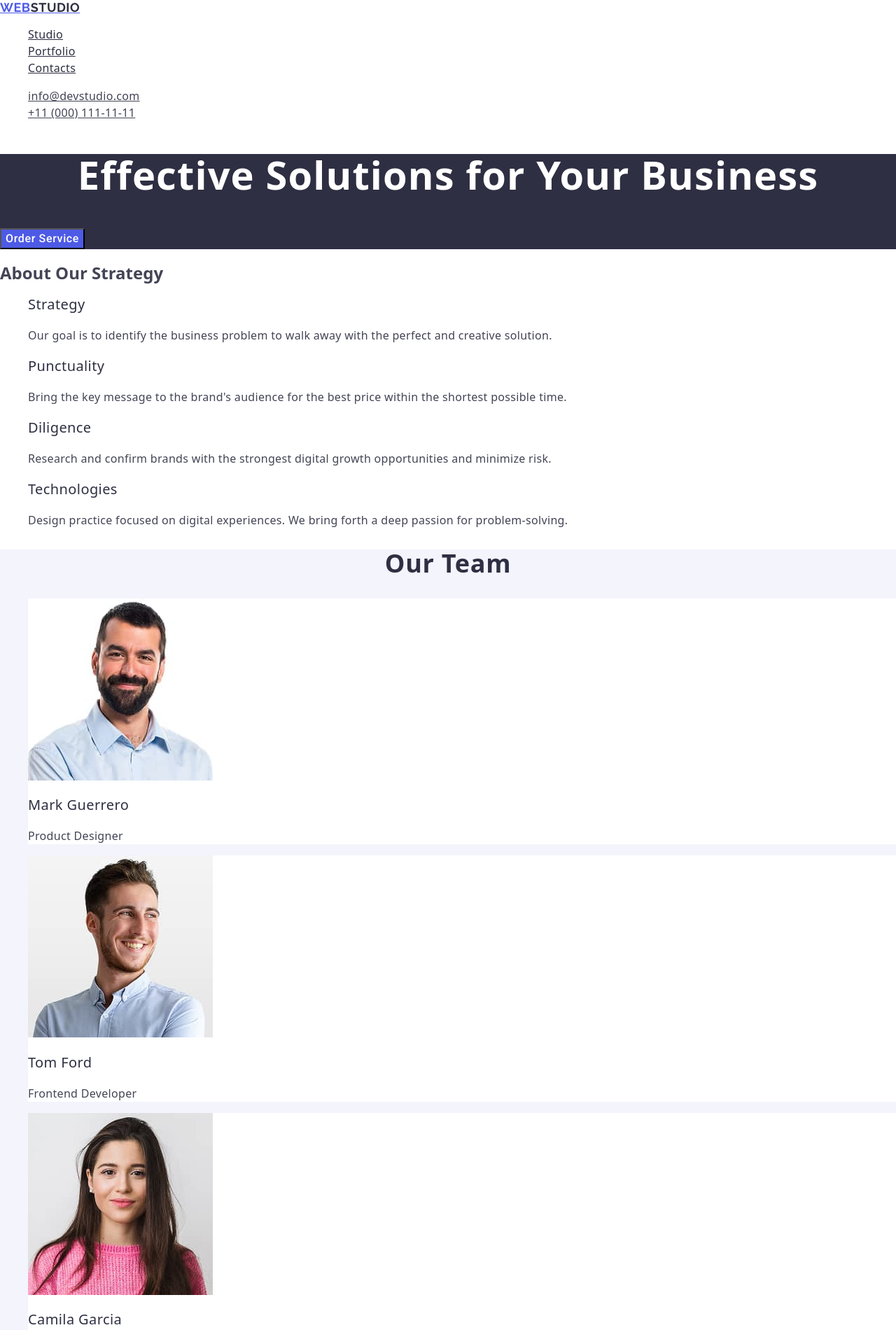
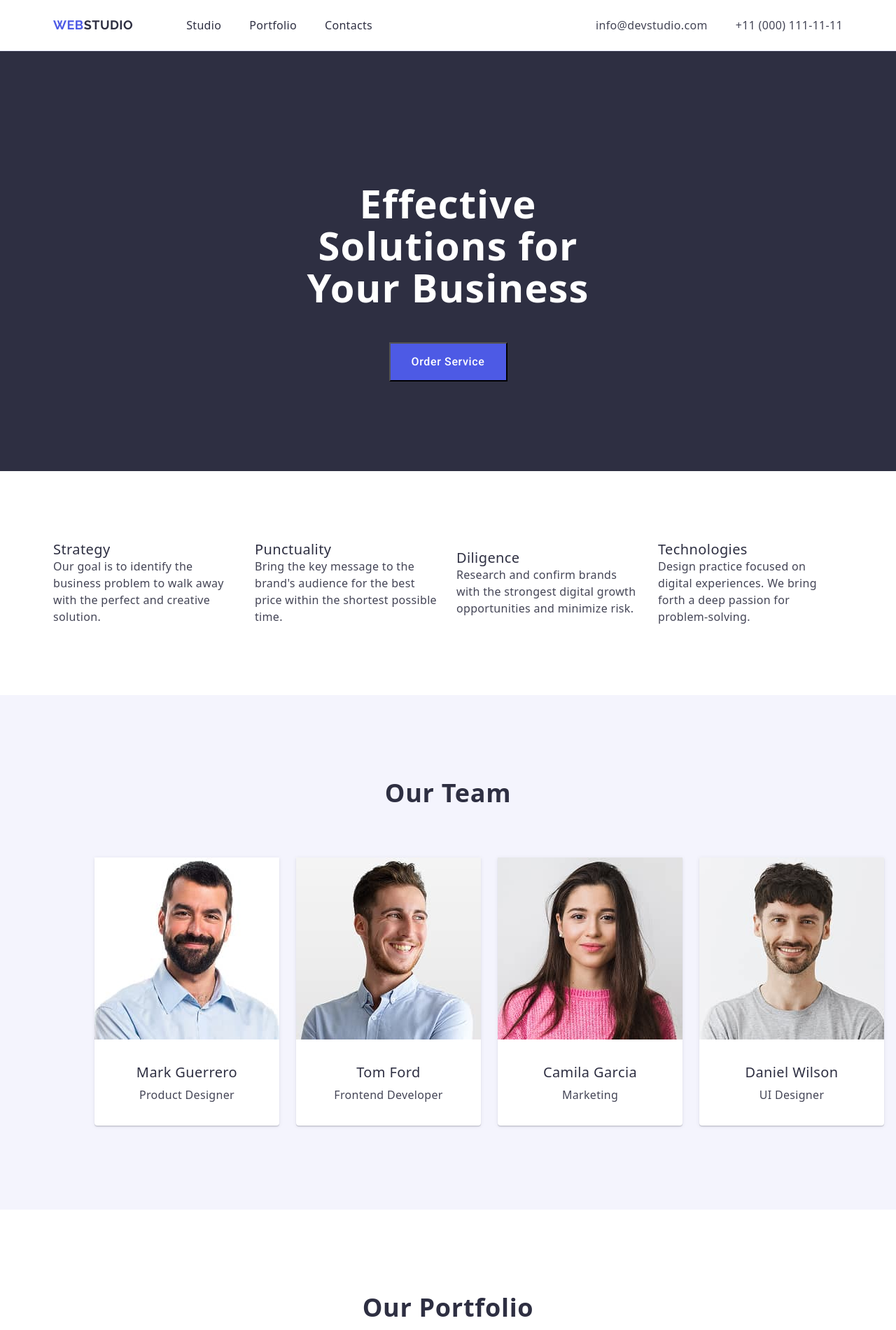
Before and after one commit to 1Yaroslav369/goit-markup-hw-03, a plain HTML site: page index.html in a window 1280 px wide. Shown: the top 1900 px of the page at 70% size. Drawn offline with nearby package versions, Linux system fonts and the light colour scheme.

Commit message:
modified css-html

```diff
--- a/css/styles.css
+++ b/css/styles.css
@@ -4,8 +4,37 @@ body {
     background-color: #FFFFFF;
 }
 
-ul {
+ul,
+ol {
     list-style-type: none;
+    margin: 0;
+    padding: 0;
+}
+
+a {
+    text-decoration: none;
+}
+
+h1,
+h2,
+h3,
+h4,
+h5,
+h6,
+p {
+    margin: 0;
+}
+
+.container {
+    max-width: 1158px;
+    padding: 0 15px;
+    margin: 0 auto;
+}
+
+/* header */
+
+.header {
+    border-bottom: 1px solid #e7e9fc;
 }
 
 .header-logo {
@@ -16,18 +45,33 @@ ul {
     letter-spacing: 0.03em;
     text-transform: uppercase;
     color: #4d5ae5;
+    padding: 24px 0;
+    margin-right: 76px;
 }
 
 .logo-studio {
     color: #2e2f42;
 }
 
+.header-nav {
+    display: flex;
+    align-items: center;
+}
+
+.header-menu-list {
+    display: flex;
+    align-items: center;
+    gap: 40px;
+}
+
 .header-menu-link {
+    display: block;
     font-weight: 500;
     font-size: 16px;
     line-height: 1.5;
     letter-spacing: 0.02em;
     color: #2e2f42;
+    padding: 24px 0;
 }
 
 .header-menu-link:hover,
@@ -37,6 +81,13 @@ ul {
 
 .header-adress {
     font-style: normal;
+    margin-left: auto;
+}
+
+.header-adress-list {
+    display: flex;
+    align-items: center;
+    gap: 40px;
 }
 
 .header-adress-link {
@@ -44,6 +95,7 @@ ul {
     line-height: 1.5;
     letter-spacing: 0.02em;
     color: #434455;
+    padding: 24px 0;
 }
 
 .header-adress-link:hover,
@@ -51,19 +103,33 @@ ul {
     color: #404bbf;
 }
 
+.header-container {
+    display: flex;
+    align-items: center;
+}
+
+/* hero */
+
 .section-hero {
+    height: 600px;
     background-color: #2e2f42;
 }
 
 .hero-title {
+    display: block;
+    width: 496px;
+    padding-top: 188px;
+    margin-left: auto;
+    margin-right: auto;
+    text-align: center;
     font-size: 56px;
     line-height: 1.07;
     letter-spacing: 0.02em;
     color: #fff;
-    text-align: center;
 }
 
 .hero-button {
+    display: block;
     font-family: "Roboto", sans-serif;
     font-weight: 500;
     font-size: 16px;
@@ -72,11 +138,37 @@ ul {
     color: #fff;
     background-color: #4d5ae5;
     cursor: pointer;
+    height: 56px;
+    width: 169px;
+    text-align: center;
+    margin-left: auto;
+    margin-right: auto;
+    margin-top: 48px;
 }
 
 .hero-button:hover,
 .hero-button:focus {
     background-color: #404bbf;
+}
+
+/* strategy */
+.strategy {
+    padding: 100px 0;
+}
+
+.strategy-title-hidden {
+    position: absolute;
+    width: 1px;
+    height: 1px;
+    margin: -1px;
+    border: 0;
+    padding: 0;
+
+    white-space: nowrap;
+    clip-path: inset(100%);
+    clip: rect(0 0 0 0);
+    overflow: hidden;
+
 }
 
 .strategy-subtitle {
@@ -94,8 +186,21 @@ ul {
     color: #434455;
 }
 
+.strategy-list {
+    display: flex;
+    align-items: center;
+    gap: 24px;
+}
+
+.strategy-item {
+    flex-basis: calc((100% - 72px) / 4);
+}
+
+/* team */
+
 .team {
     background-color: #f4f4fd;
+    padding: 120px;
 }
 
 .team-title {
@@ -105,11 +210,23 @@ ul {
     text-align: center;
     text-transform: capitalize;
     color: #2E2F42;
+    /* padding-top: 120px; */
+    margin-bottom: 72px;
+}
+
+.team-list {
+    display: flex;
+    gap: 24px;
 }
 
 .team-item {
+    flex-basis: calc((100%-72px) / 4);
     background-color: #FFFFFF;
+    border-radius: 0 0 4px 4px;
+    box-shadow: 0 2px 1px 0 rgba(46, 47, 66, 0.08), 0 1px 1px 0 rgba(46, 47, 66, 0.16), 0 1px 6px 0 rgba(46, 47, 66, 0.08);
+    background: #fff;
 }
+
 
 .team-name {
     font-weight: 500;
@@ -117,6 +234,9 @@ ul {
     line-height: 1.2;
     letter-spacing: 0.02em;
     color: #2E2F42;
+    margin-left: auto;
+    margin-right: auto;
+    text-align: center;
 }
 
 .team-role {
@@ -124,6 +244,20 @@ ul {
     line-height: 1.5;
     letter-spacing: 0.02em;
     color: #434455;
+    margin-left: auto;
+    margin-right: auto;
+    text-align: center;
+    margin-top: 8px;
+}
+
+.team-bottom {
+    padding: 32px 0;
+}
+
+/* our */
+
+.our-portfolio {
+    padding: 120px 0;
 }
 
 .our-title {
@@ -133,6 +267,17 @@ ul {
     text-align: center;
     text-transform: capitalize;
     color: #2E2F42;
+    margin-bottom: 72px;
+}
+
+.app-list {
+    display: flex;
+    flex-wrap: wrap;
+    gap: 48px 24px;
+}
+
+.app-item {
+    flex-basis: calc((100% - 48px) / 3);
 }
 
 .app-title {
@@ -143,6 +288,7 @@ ul {
     text-align: center;
     text-transform: capitalize;
     color: #2E2F42;
+    margin-bottom: 8px;
 }
 
 .app-text {
@@ -150,10 +296,35 @@ ul {
     line-height: 1.5;
     letter-spacing: 0.02em;
     color: #434455;
+    margin-left: auto;
+    margin-right: auto;
+    text-align: center;
 }
+
+.our-bottom {
+    padding: 32px 16px;
+    border: 1px solid #e7e9fc;
+    border-top: none;
+}
+
+
 
 .footer-style {
     background-color: #2E2F42;
+    padding: 100px 0;
+}
+
+.footer-logo {
+    font-family: 'Raleway', sans-serif;
+    font-weight: 700;
+    font-size: 18px;
+    line-height: 1.17;
+    letter-spacing: 0.03em;
+    text-transform: uppercase;
+    color: #4d5ae5;
+    display: inline-block;
+    margin-bottom: 16px;
+
 }
 
 .footer-studio {
@@ -161,7 +332,9 @@ ul {
 }
 
 .footer-text {
+    font-size: 16px;
     line-height: 1.5;
     color: #F4F4FD;
     letter-spacing: 0.02em;
+    max-width: 264px;
 }
--- a/index.html
+++ b/index.html
@@ -20,6 +20,7 @@
 
   <body>
     <header class="header">
+      <div class="container  header-container">
         <nav class="header-nav">
           <a href="./index.html" class="header-logo"
                 >Web<span class="logo-studio">Studio</span></a>
@@ -49,13 +50,17 @@
             </li>
           </ul>
         </address>
+      </div>
     </header>
     <main class="main-content">
       <section class="section-hero">
+        <div class="container">
           <h1 class="hero-title">Effective Solutions for Your Business</h1>
           <button type="button" class="hero-button">Order Service</button>
+        </div>
         </section>
         <section class="strategy">
+          <div class="container">
             <h2 class="strategy-title-hidden">About Our Strategy</h2>
             <ul class="strategy-list">
               <li class="strategy-item">
@@ -87,8 +92,10 @@
                 </p>
               </li>
             </ul>
+          </div>
       </section>
       <section class="team">
+      <div class="container">
           <h2 class="team-title">Our Team</h2>
           <ul class="team-list">
             <li class="team-item">
@@ -97,8 +104,10 @@
                 alt="Mark Guerrero product designer at WEBSTUDIO"
                 class="team-img"
                 width="264" />
+              <div class="team-bottom">
                 <h3 class="team-name">Mark Guerrero</h3>
                 <p class="team-role">Product Designer</p>
+              </div>
             </li>
             <li class="team-item">
               <img
@@ -106,8 +115,10 @@
                 alt="Tom Ford Frontend Developer at WEBSTUDIO"
                 class="team-img"
                 width="264" />
+              <div class="team-bottom">
                 <h3 class="team-name">Tom Ford</h3>
                 <p class="team-role">Frontend Developer</p>
+              </div>
             </li>
             <li class="team-item">
               <img
@@ -115,8 +126,10 @@
                 alt="Camila Garcia marketing at WEBSTUDIO"
                 class="team-img"
                 width="264" />
+              <div class="team-bottom">
                 <h3 class="team-name">Camila Garcia</h3>
                 <p class="team-role">Marketing</p>
+              </div>
             </li>
             <li class="team-item">
               <img
@@ -124,12 +137,16 @@
                 alt="Daniel Wilson UI Designer at WEBSTUDIO"
                 class="team-img"
                 width="264" />
+              <div class="team-bottom">
                 <h3 class="team-name">Daniel Wilson</h3>
                 <p class="team-role">UI Designer</p>
+              </div>
             </li>
           </ul>
+      </div>
       </section>
       <section class="our-portfolio">
+        <div class="container">
           <h2 class="our-title">Our Portfolio</h2>
           <ul class="app-list">
             <li class="app-item">
@@ -138,8 +155,10 @@
                 alt="Banking App"
                 class="app-img"
                 width="360" />
+              <div class="our-bottom">
                 <h3 class="app-title">Banking App</h3>
                 <p class="app-text">App</p>
+              </div>
             </li>
             <li class="app-item">
               <img
@@ -147,8 +166,10 @@
                 alt="Cashless Payment"
                 class="app-img"
                 width="360" />
+              <div class="our-bottom">
                 <h3 class="app-title">Cashless Payment</h3>
                 <p class="app-text">Marketing</p>
+              </div>
             </li>
             <li class="app-item">
               <img
@@ -156,8 +177,10 @@
                 alt="Meditation App"
                 class="app-img"
                 width="360" />
+              <div class="our-bottom">
                 <h3 class="app-title">Meditation App</h3>
                 <p class="app-text">App</p>
+              </div>
             </li>
             <li class="app-item">
               <img
@@ -165,8 +188,10 @@
                 alt="Taxi Service"
                 class="app-img"
                 width="360" />
+              <div class="our-bottom">
                 <h3 class="app-title">Taxi Service</h3>
                 <p class="app-text">Marketing</p>
+              </div>
             </li>
             <li class="app-item">
               <img
@@ -174,8 +199,10 @@
                 alt="Screen Illustrations"
                 class="app-img"
                 width="360" />
+              <div class="our-bottom">
                 <h3 class="app-title">Screen Illustrations</h3>
                 <p class="app-text">Design</p>
+              </div>
             </li>
             <li class="app-item">
               <img
@@ -183,14 +210,18 @@
                 alt="Online Courses"
                 class="app-img"
                 width="360" />
+              <div class="our-bottom">
                 <h3 class="app-title">Online Courses</h3>
                 <p class="app-text">Marketing</p>
+              </div>
             </li>
           </ul>
+        </div>
       </section>
     </main>
     <footer class="footer-style">
-      <a href="./index.html" class="header-logo"
+      <div class="container">
+        <a href="./index.html" class="header-logo footer-logo"
           >Web<span class="footer-studio">Studio</span></a
         >
         <p class="footer-text">
@@ -198,5 +229,6 @@
           marketing & growth solutions.
         </p>
       </footer>
+      </div>
   </body>
 </html>
```
Lines whose indentation alone changed are shown as unchanged.
